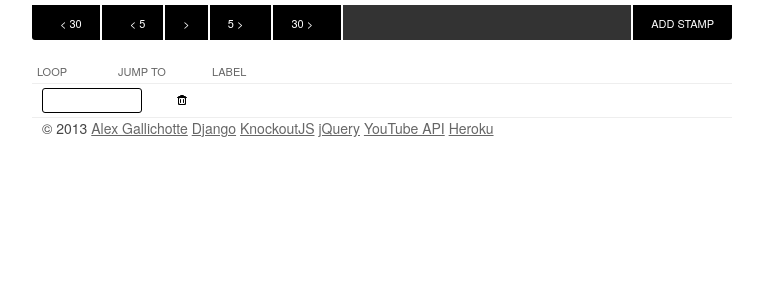
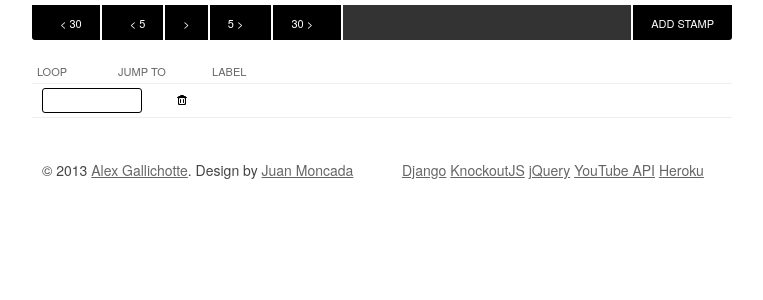
Before and after one commit to alexgalli/seek, a Django app: page / in a window 1280 px wide. Shown: the part 40-340 px from the top of the page, without its empty margins (128-891 px from the left). Run offline with Django 3.2, Linux system fonts and the light colour scheme; parts of the project's set-up code (start-up, migrations or seed data) failed here and were passed over.

Commit message:
Tidy footer and add juanlink

```diff
--- a/templates/index.html
+++ b/templates/index.html
@@ -180,11 +180,14 @@
 
             <!-- FOOTER - copyright and technologies -->
             <div id="footer" class="twelve columns">
-                <span id="copy">
+                <br/>
+                <br/>
+                <span id="copy" class="six columns alpha">
                     &copy; 2013
-                    <a href="http://chapterhouse.io">Alex Gallichotte</a>
+                    <a href="http://chapterhouse.io">Alex Gallichotte</a>.
+                    Design by <a href="http://juanmoncada.com">Juan Moncada</a>
                 </span>
-                <span id="tech">
+                <span id="tech" class="six columns omega">
                     <a target="blank" href="https://djangoproject.com/">Django</a>
                     <a target="blank" href="http://knockoutjs.com/">KnockoutJS</a>
                     <a target="blank" href="http://jquery.com/">jQuery</a>
```
